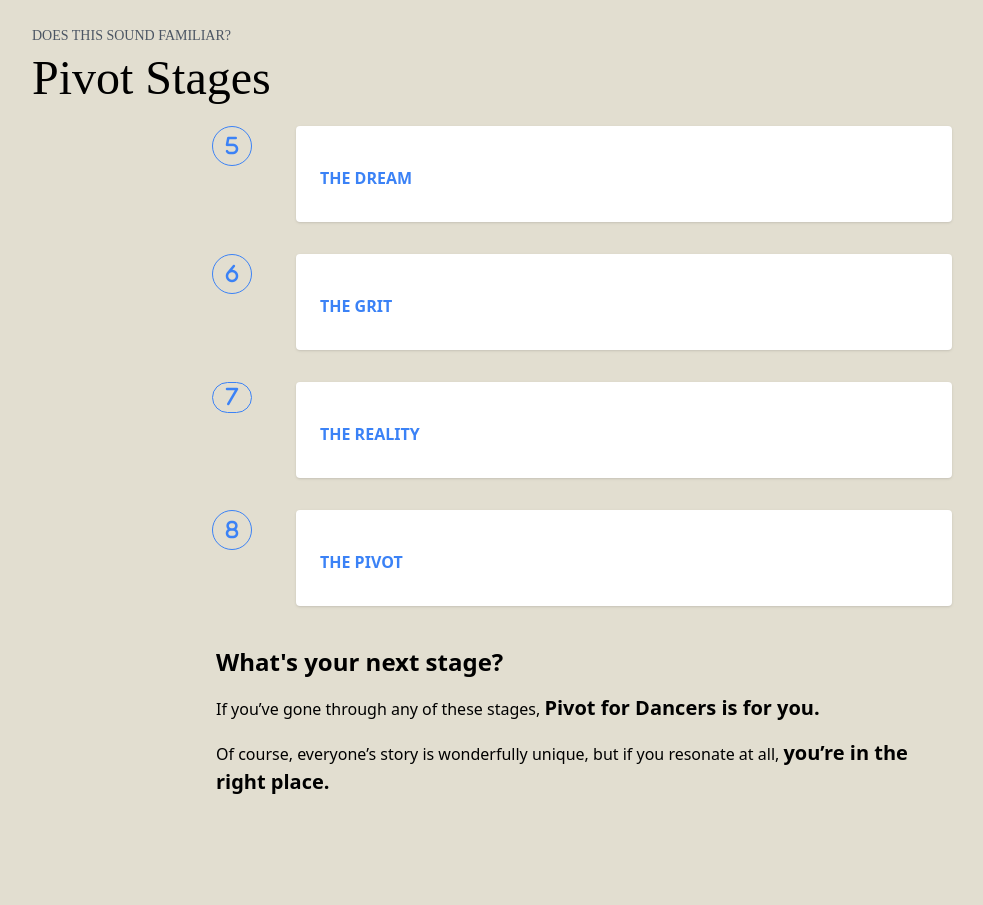
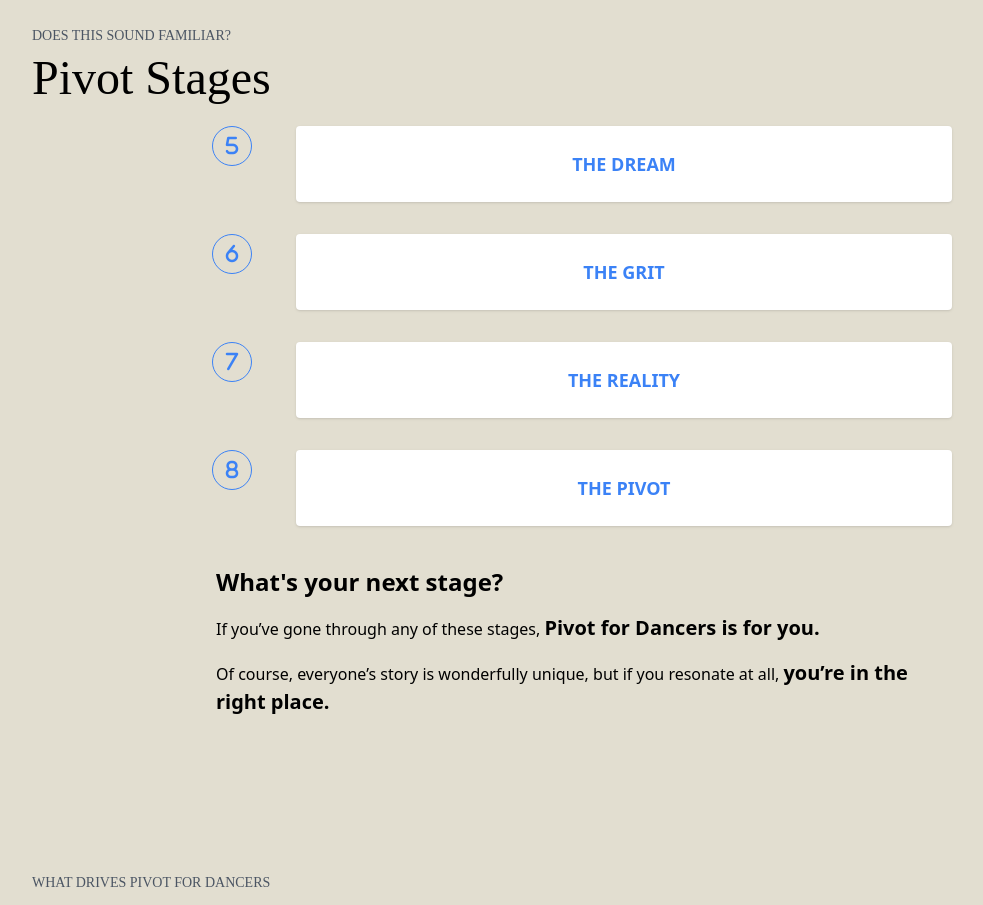
Before and after one commit to IsaacCavallaro/pivot-for-dancers, a React (Create React App) app: page / in a window 1280 px wide. Shown: the part 2440-3345 px from the top of the page, without its empty margins (72-1055 px from the left). Built offline with nearby package versions, Linux system fonts and the light colour scheme; a web font is replaced by a local one.

Commit message:
Dynamic cards

```diff
--- a/src/components/Timeline.tsx
+++ b/src/components/Timeline.tsx
@@ -27,16 +27,17 @@ const Timeline: React.FC = () => {
                             </div>
                             <div className="w-px h-full dark:bg-gray-700"></div>
                         </div>
-                        <div className="relative flex-1 mb-10 bg-white rounded shadow lg:mb-8 dark:bg-gray-700">
-                            <div className="relative z-20 p-6">
-                                <button
-                                    className="mt-4 mb-2 text-blue-500 font-semibold cursor-pointer"
+                        <div
+                            className={`relative flex-1 mb-10 bg-white rounded shadow lg:mb-8 dark:bg-gray-700 transition-colors duration-300 hover:bg-gray-200 dark:hover:bg-gray-600 cursor-pointer ${visibleStage === 1 ? 'bg-gray-200 dark:bg-gray-600' : ''
+                                }`}
                             onClick={() => toggleStage(1)}
                         >
+                            <div className="relative z-20 p-6 text-center">
+                                <h2 className="text-lg font-semibold text-blue-500 dark:text-blue-400">
                                     {visibleStage === 1 ? 'Hide Stage 1' : 'THE DREAM'}
-                                </button>
+                                </h2>
                                 {visibleStage === 1 && (
-                                    <p className="mt-4 mb-2 pt-4 leading-7 text-white font-montserrat">
+                                    <p className="mt-4 leading-7 text-white font-montserrat text-lg">
                                         You’ve trained to be a dancer since you were tiny. You graduate and finally book your first job. You’re buzzing and motivated, hungry for the next audition, ready for the next challenge. You work consistently as a professional dancer and you feel like you’re truly living the dream.
                                     </p>
                                 )}
@@ -53,16 +54,17 @@ const Timeline: React.FC = () => {
                             </div>
                             <div className="w-px h-full dark:bg-gray-700"></div>
                         </div>
-                        <div className="relative flex-1 mb-10 bg-white rounded shadow lg:mb-8 dark:bg-gray-700">
-                            <div className="relative z-20 p-6">
-                                <button
-                                    className="mt-4 mb-2 text-blue-500 font-semibold cursor-pointer"
+                        <div
+                            className={`relative flex-1 mb-10 bg-white rounded shadow lg:mb-8 dark:bg-gray-700 transition-colors duration-300 hover:bg-gray-200 dark:hover:bg-gray-600 cursor-pointer ${visibleStage === 2 ? 'bg-gray-200 dark:bg-gray-600' : ''
+                                }`}
                             onClick={() => toggleStage(2)}
                         >
+                            <div className="relative z-20 p-6 text-center">
+                                <h2 className="text-lg font-semibold text-blue-500 dark:text-blue-400">
                                     {visibleStage === 2 ? 'Hide Stage 2' : 'THE GRIT'}
-                                </button>
+                                </h2>
                                 {visibleStage === 2 && (
-                                    <p className="mt-4 mb-2 pt-4 leading-7 text-white font-montserrat">
+                                    <p className="mt-4 leading-7 text-white font-montserrat text-lg">
                                         You’re still dancing professionally and loving it. You also teach four nights a week, take any extra gig you can get, but still struggle to make ends meet. You work nights and most holidays and sometimes feel like you’re missing out on other aspects of life. But you’re living the dream, so who cares?
                                     </p>
                                 )}
@@ -72,21 +74,24 @@ const Timeline: React.FC = () => {
                     {/* THE REALITY */}
                     <div className="relative flex justify-between">
                         <div className="flex flex-col items-center w-10 mr-4 md:w-24">
+                            <div>
                                 <div className="flex items-center justify-center w-10 h-10 border border-blue-500 rounded-full dark:border-blue-400">
                                     <i className="fas fa-7 text-blue-500 dark:text-blue-400 text-xl"></i>
                                 </div>
+                            </div>
                             <div className="w-px h-full dark:bg-gray-700"></div>
                         </div>
-                        <div className="relative flex-1 mb-10 bg-white rounded shadow lg:mb-8 dark:bg-gray-700">
-                            <div className="relative z-20 p-6">
-                                <button
-                                    className="mt-4 mb-2 text-blue-500 font-semibold cursor-pointer"
+                        <div
+                            className={`relative flex-1 mb-10 bg-white rounded shadow lg:mb-8 dark:bg-gray-700 transition-colors duration-300 hover:bg-gray-200 dark:hover:bg-gray-600 cursor-pointer ${visibleStage === 3 ? 'bg-gray-200 dark:bg-gray-600' : ''
+                                }`}
                             onClick={() => toggleStage(3)}
                         >
+                            <div className="relative z-20 p-6 text-center">
+                                <h2 className="text-lg font-semibold text-blue-500 dark:text-blue-400">
                                     {visibleStage === 3 ? 'Hide Stage 3' : 'THE REALITY'}
-                                </button>
+                                </h2>
                                 {visibleStage === 3 && (
-                                    <p className="mt-4 mb-2 pt-4 leading-7 text-white font-montserrat">
+                                    <p className="mt-4 leading-7 text-white font-montserrat text-lg">
                                         You’re older, achy, and unsure of where to. You’re no longer challenged and feel bored doing the same choreography day after day. You’re also broke and have no idea how to get ahead financially. Plus, you crave settling down but keep these thoughts to yourself because you’re living the dream, right?
                                     </p>
                                 )}
@@ -103,16 +108,17 @@ const Timeline: React.FC = () => {
                             </div>
                             <div className="w-px h-full dark:bg-gray-700"></div>
                         </div>
-                        <div className="relative flex-1 mb-10 bg-white rounded shadow lg:mb-8 dark:bg-gray-700">
-                            <div className="relative z-20 p-6">
-                                <button
-                                    className="mt-4 mb-2 text-blue-500 font-semibold cursor-pointer"
+                        <div
+                            className={`relative flex-1 mb-10 bg-white rounded shadow lg:mb-8 dark:bg-gray-700 transition-colors duration-300 hover:bg-gray-200 dark:hover:bg-gray-600 cursor-pointer ${visibleStage === 4 ? 'bg-gray-200 dark:bg-gray-600' : ''
+                                }`}
                             onClick={() => toggleStage(4)}
                         >
+                            <div className="relative z-20 p-6 text-center">
+                                <h2 className="text-lg font-semibold text-blue-500 dark:text-blue-400">
                                     {visibleStage === 4 ? 'Hide Pivot' : 'THE PIVOT'}
-                                </button>
+                                </h2>
                                 {visibleStage === 4 && (
-                                    <p className="mt-4 mb-2 pt-4 leading-7 text-white font-montserrat">
+                                    <p className="mt-4 leading-7 text-white font-montserrat text-lg">
                                         You’ve pivoted to a new career path, maybe teaching or choreography. You’re still passionate about dancing but find joy in helping others, and you’re starting to see new opportunities. This new direction brings a fresh perspective and excitement to your life.
                                     </p>
                                 )}
```
Lines whose indentation alone changed are shown as unchanged.
